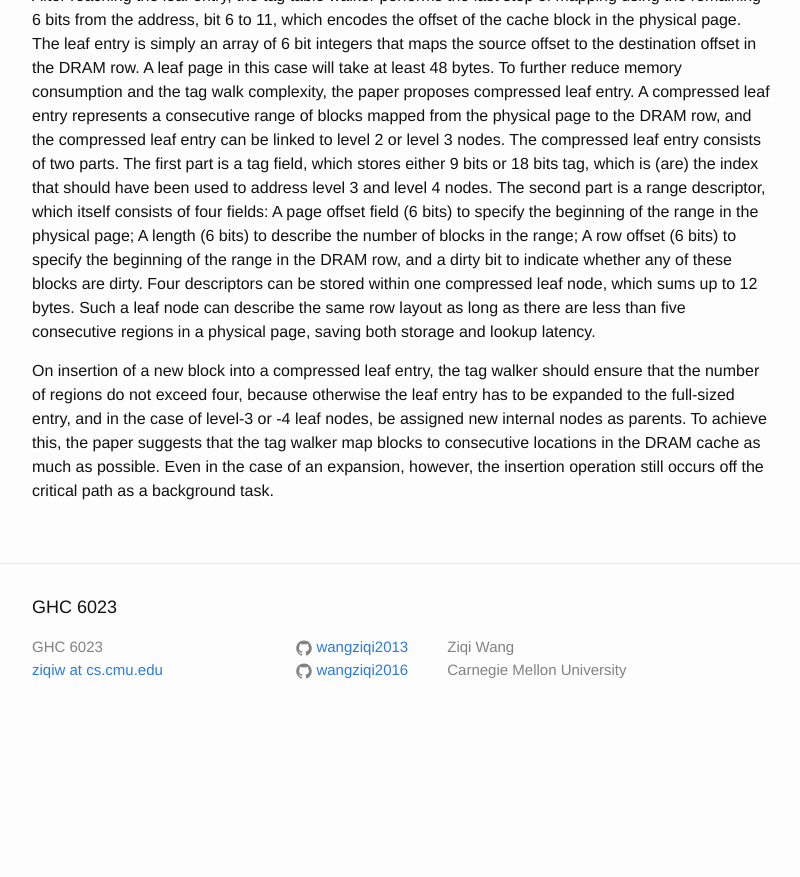
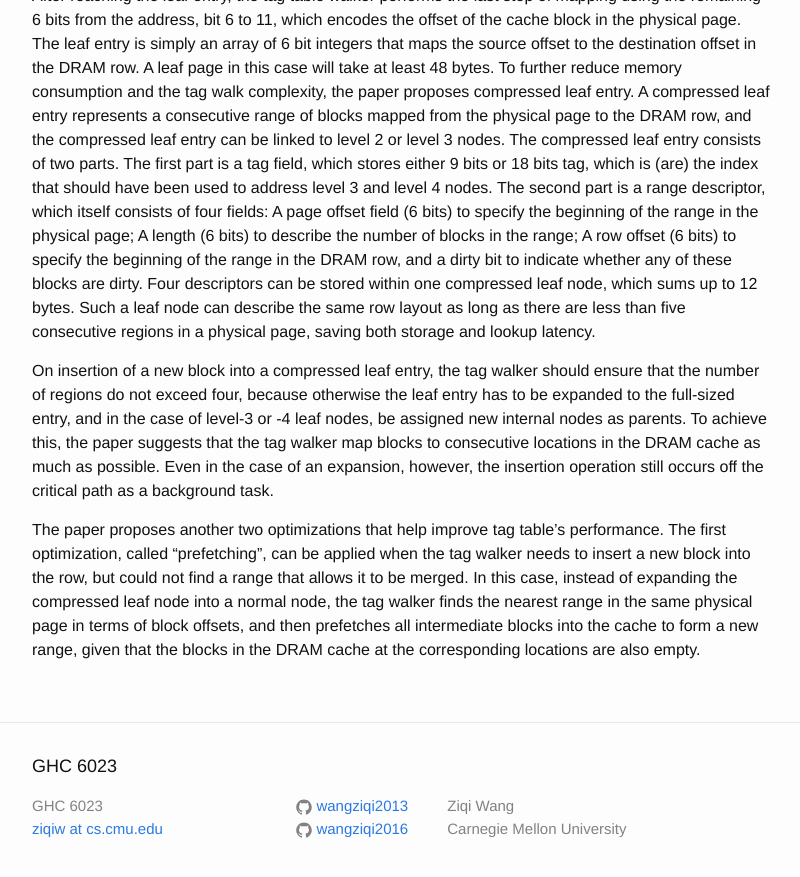
Before and after one commit to wangziqi2013/wangziqi2013.github.io, a Jekyll site: the page built from _posts/2019-09-01-tag-tables.markdown, in a window 1280 px wide and 900 px high, scrolled down 2092 px. Shown: the top 877 px of the window, without its empty margins (238-1038 px from the left). Built offline with Jekyll 4.4.1, drawn with Linux system fonts in a browser that asks for light colours; before the commit the page ends 2833 px from its top, so only the background shows below that.

Commit message:
Adding prefetching

```diff
--- a/_posts/2019-09-01-tag-tables.markdown
+++ b/_posts/2019-09-01-tag-tables.markdown
@@ -94,3 +94,10 @@ exceed four, because otherwise the leaf entry has to be expanded to the full-siz
 leaf nodes, be assigned new internal nodes as parents. To achieve this, the paper suggests that the tag walker map blocks
 to consecutive locations in the DRAM cache as much as possible. Even in the case of an expansion, however, the insertion
 operation still occurs off the critical path as a background task.
+
+The paper proposes another two optimizations that help improve tag table's performance. The first optimization, called
+"prefetching", can be applied when the tag walker needs to insert a new block into the row, but could not find a
+range that allows it to be merged. In this case, instead of expanding the compressed leaf node into a normal node,
+the tag walker finds the nearest range in the same physical page in terms of block offsets, and then prefetches all intermediate
+blocks into the cache to form a new range, given that the blocks in the DRAM cache at the corresponding locations are also
+empty.
```
